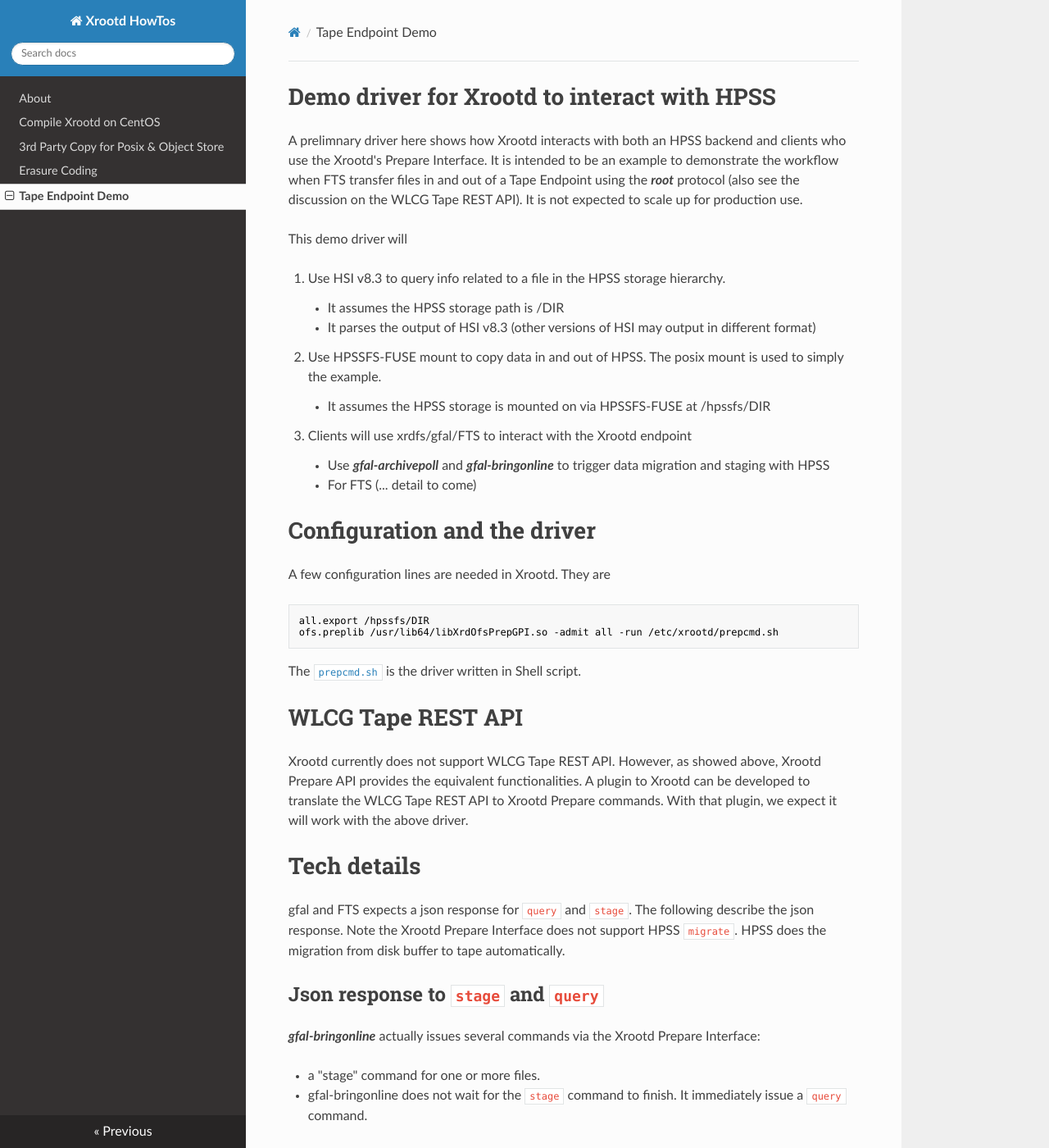
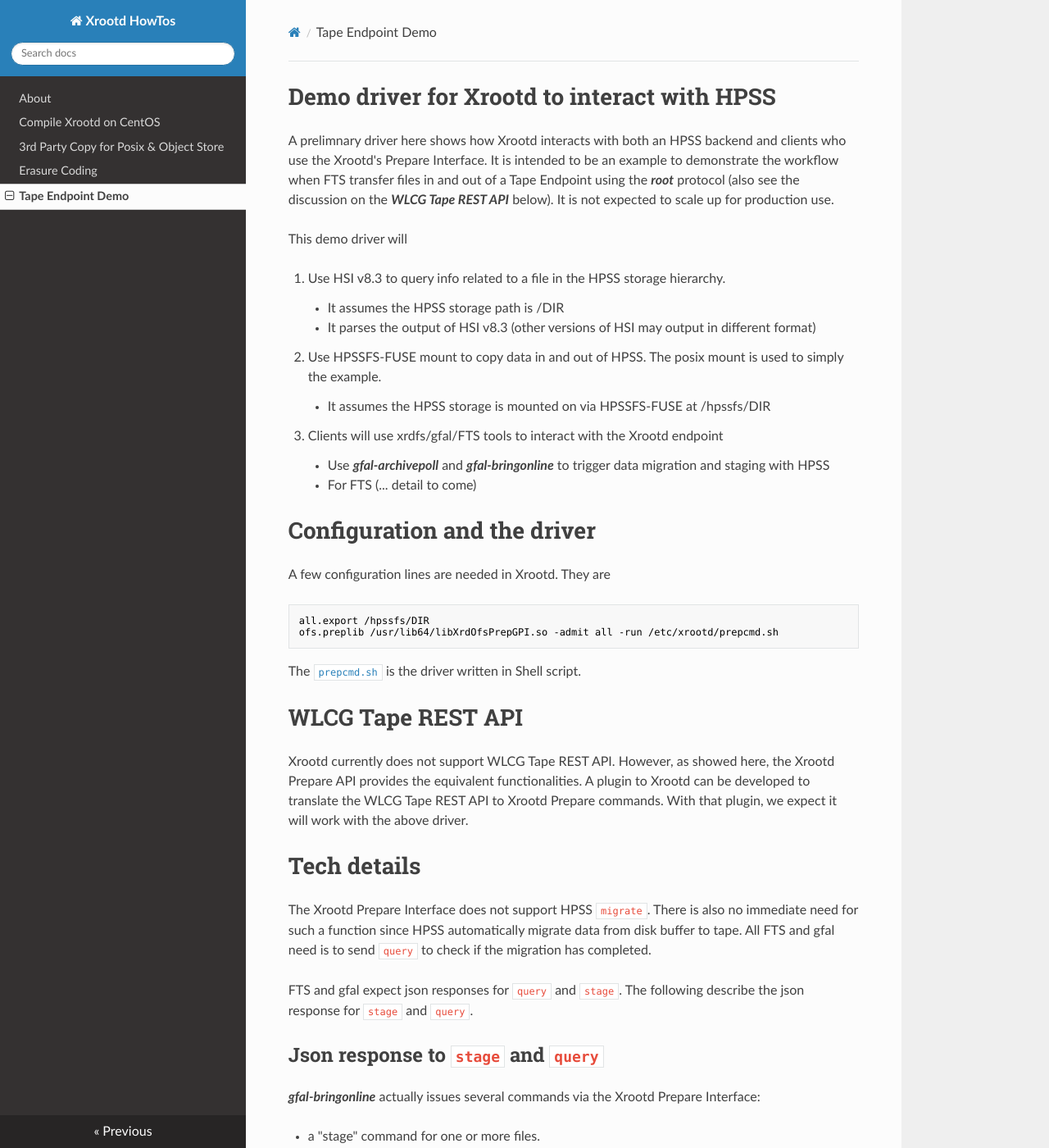
Before and after one commit to xrootd/howto, an MkDocs documentation site: the page built from docs/preplib4tape/README.md, in a window 1280 px wide and 1400 px high. Shown: the whole window at 82% size. Built offline with MkDocs 1.6.1, drawn with Linux system fonts in a browser that asks for light colours; nearby versions of some CDN libraries.

Commit message:
update on tape demo driver

```diff
--- a/docs/preplib4tape/README.md
+++ b/docs/preplib4tape/README.md
@@ -3,7 +3,7 @@
 A prelimnary driver here shows how Xrootd interacts with both an HPSS backend and clients who
 use the Xrootd's Prepare Interface. It is intended to be an example to demonstrate the workflow
 when FTS transfer files in and out of a Tape Endpoint using the ***root*** protocol (also see the
-discussion on the WLCG Tape REST API). It is not expected to scale up for production
+discussion on the ***WLCG Tape REST API*** below). It is not expected to scale up for production
 use.
 
 This demo driver will
@@ -18,7 +18,7 @@ the example.
 
     - It assumes the HPSS storage is mounted on via HPSSFS-FUSE at /hpssfs/DIR
 
-3. Clients will use xrdfs/gfal/FTS to interact with the Xrootd endpoint
+3. Clients will use xrdfs/gfal/FTS tools to interact with the Xrootd endpoint
 
     - Use ***gfal-archivepoll*** and ***gfal-bringonline*** to trigger data migration and staging with HPSS
     - For FTS (... detail to come)
@@ -36,16 +36,19 @@ The [`prepcmd.sh`](prepcmd.sh.txt) is the driver written in Shell script.
 
 # WLCG Tape REST API
 
-Xrootd currently does not support WLCG Tape REST API. However, as showed above, Xrootd Prepare API
+Xrootd currently does not support WLCG Tape REST API. However, as showed here, the Xrootd Prepare API
 provides the equivalent functionalities. A plugin to Xrootd can be developed to translate the WLCG
 Tape REST API to Xrootd Prepare commands. With that plugin, we expect it will work with the above
 driver.
 
 # Tech details
 
-gfal and FTS expects a json response for `query` and `stage`. The following describe the json response.
-Note the Xrootd Prepare Interface does not support HPSS `migrate`. HPSS does the migration
-from disk buffer to tape automatically.
+The Xrootd Prepare Interface does not support HPSS `migrate`. There is also no immediate need for such
+a function since HPSS automatically migrate data from disk buffer to tape. All FTS and gfal need is to
+send `query` to check if the migration has completed.
+
+FTS and gfal expect json responses for `query` and `stage`. The following describe the json response
+for `stage` and `query`.
 
 ## Json response to `stage` and `query`
 
```
